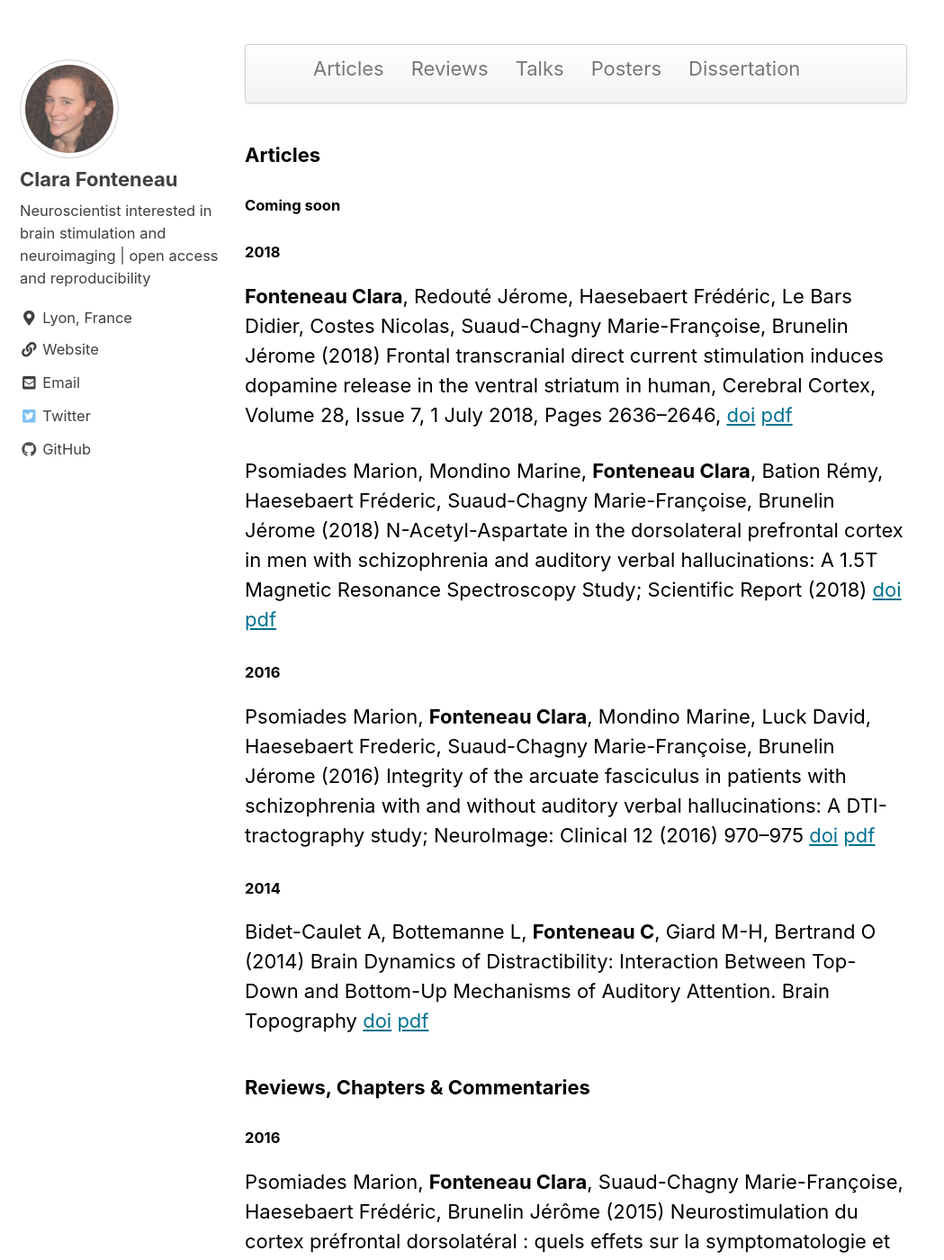
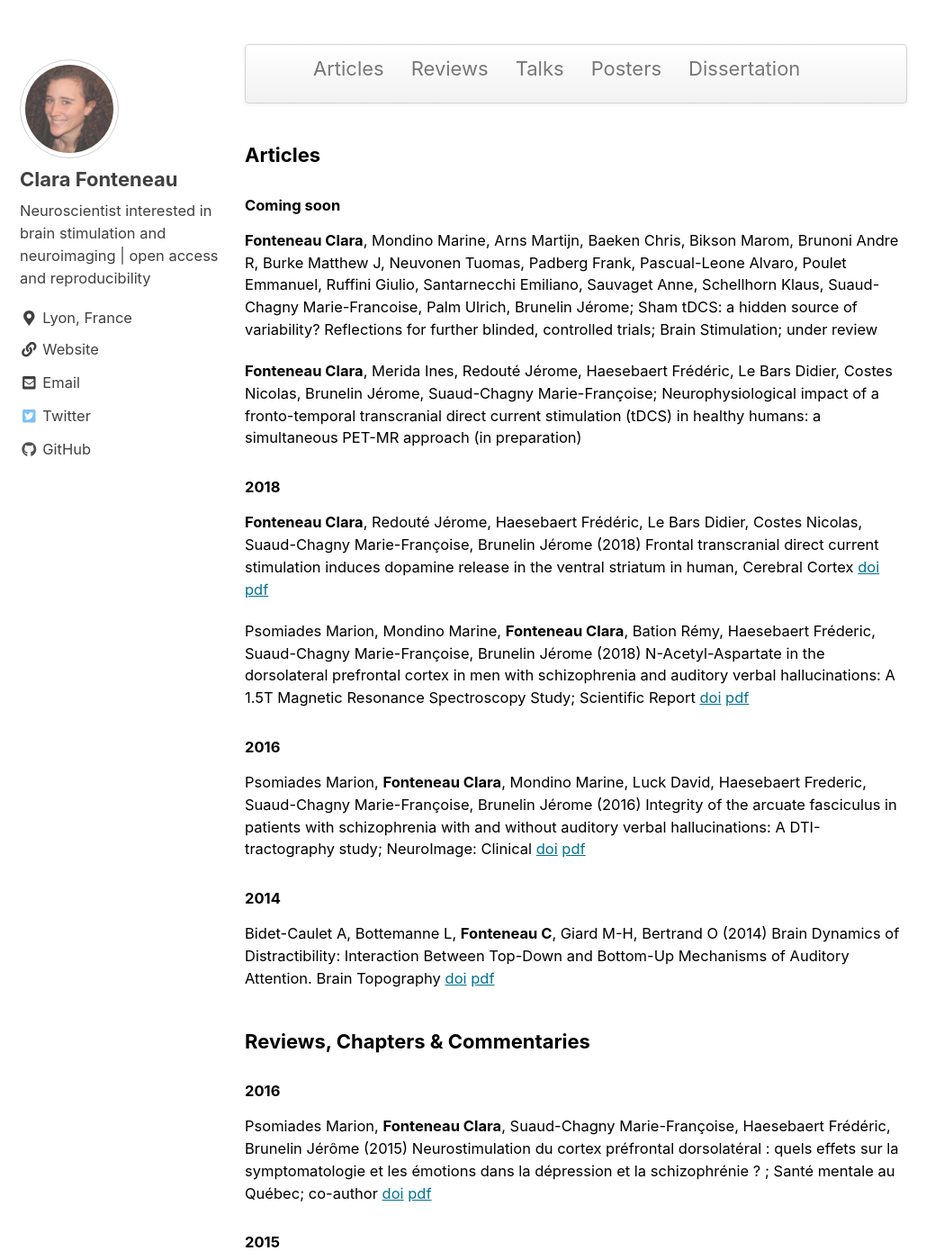
Before and after one commit to clarafonteneau/clarafonteneau.github.io, a Jekyll site: the page built from _pages/publications.md, in a window 1280 px wide and 1400 px high, scrolled down 1083 px. Shown: the whole window at 90% size, without its empty margins (0-1049 px from the left). Built offline with Jekyll 4.4.1, drawn with Linux system fonts in a browser that asks for light colours; nearby versions of some CDN libraries.

Commit message:
website update

```diff
--- a/_pages/publications.md
+++ b/_pages/publications.md
@@ -21,13 +21,17 @@ header:
 
 ### <a name="articles"></a> Articles
 #### Coming soon
+**Fonteneau Clara**, Mondino Marine, Arns Martijn, Baeken Chris, Bikson Marom, Brunoni Andre R, Burke Matthew J, Neuvonen Tuomas, Padberg Frank, Pascual-Leone Alvaro, Poulet Emmanuel, Ruffini Giulio, Santarnecchi Emiliano, Sauvaget Anne, Schellhorn Klaus, Suaud-Chagny Marie-Francoise, Palm Ulrich, Brunelin Jérome; Sham tDCS: a hidden source of variability? Reflections for further blinded, controlled trials; Brain Stimulation; under review
+
+**Fonteneau Clara**, Merida Ines, Redouté Jérome, Haesebaert Frédéric, Le Bars Didier, Costes Nicolas, Brunelin Jérome, Suaud-Chagny Marie-Françoise; Neurophysiological impact of a fronto-temporal transcranial direct current stimulation (tDCS) in healthy humans: a simultaneous PET-MR approach (in preparation)
+
 #### 2018
-**Fonteneau Clara**, Redouté Jérome, Haesebaert Frédéric, Le Bars Didier, Costes Nicolas, Suaud-Chagny Marie-Françoise, Brunelin Jérome (2018) Frontal transcranial direct current stimulation induces dopamine release in the ventral striatum in human, Cerebral Cortex, Volume 28, Issue 7, 1 July 2018, Pages 2636–2646, [doi](https://doi.org/10.1093/cercor/bhy093) [pdf](/Papers/Fonteneau_2018.pdf)
+**Fonteneau Clara**, Redouté Jérome, Haesebaert Frédéric, Le Bars Didier, Costes Nicolas, Suaud-Chagny Marie-Françoise, Brunelin Jérome (2018) Frontal transcranial direct current stimulation induces dopamine release in the ventral striatum in human, Cerebral Cortex [doi](https://doi.org/10.1093/cercor/bhy093) [pdf](/Papers/Fonteneau_2018.pdf)
 
-Psomiades Marion, Mondino Marine, **Fonteneau Clara**, Bation Rémy, Haesebaert Fréderic, Suaud-Chagny Marie-Françoise, Brunelin Jérome (2018) N-Acetyl-Aspartate in the dorsolateral prefrontal cortex in men with schizophrenia and auditory verbal hallucinations: A 1.5T Magnetic Resonance Spectroscopy Study; Scientific Report (2018) [doi](http://dx.doi.org/10.1038/s41598-018-22597-y) [pdf](/Papers/Psomiades_2018.pdf)
+Psomiades Marion, Mondino Marine, **Fonteneau Clara**, Bation Rémy, Haesebaert Fréderic, Suaud-Chagny Marie-Françoise, Brunelin Jérome (2018) N-Acetyl-Aspartate in the dorsolateral prefrontal cortex in men with schizophrenia and auditory verbal hallucinations: A 1.5T Magnetic Resonance Spectroscopy Study; Scientific Report [doi](http://dx.doi.org/10.1038/s41598-018-22597-y) [pdf](/Papers/Psomiades_2018.pdf)
 
 #### 2016
-Psomiades Marion, **Fonteneau Clara**, Mondino Marine, Luck David, Haesebaert Frederic, Suaud-Chagny Marie-Françoise, Brunelin Jérome (2016) Integrity of the arcuate fasciculus in patients with schizophrenia with and without auditory verbal hallucinations: A DTI-tractography study; NeuroImage: Clinical 12 (2016) 970–975 [doi](http://dx.doi.org/10.1016/j.nicl.2016.04.013) [pdf](/Papers/Psomiades_2016.pdf)
+Psomiades Marion, **Fonteneau Clara**, Mondino Marine, Luck David, Haesebaert Frederic, Suaud-Chagny Marie-Françoise, Brunelin Jérome (2016) Integrity of the arcuate fasciculus in patients with schizophrenia with and without auditory verbal hallucinations: A DTI-tractography study; NeuroImage: Clinical [doi](http://dx.doi.org/10.1016/j.nicl.2016.04.013) [pdf](/Papers/Psomiades_2016.pdf)
 
 #### 2014
 Bidet-Caulet A, Bottemanne L, **Fonteneau C**, Giard M-H, Bertrand O (2014) Brain Dynamics of Distractibility: Interaction Between Top-Down and Bottom-Up Mechanisms of Auditory Attention. Brain Topography [doi](http://dx.doi.org/10.1007/s10548-014-0354-x) [pdf](/Papers/Bidet-Caulet_2013.pdf)
--- a/_sass/minimal-mistakes/_base.scss
+++ b/_sass/minimal-mistakes/_base.scss
@@ -65,6 +65,7 @@ small,
 
 p {
   margin-bottom: 1.3em;
+  font-size: 0.75em;
 }
 
 u,
```
